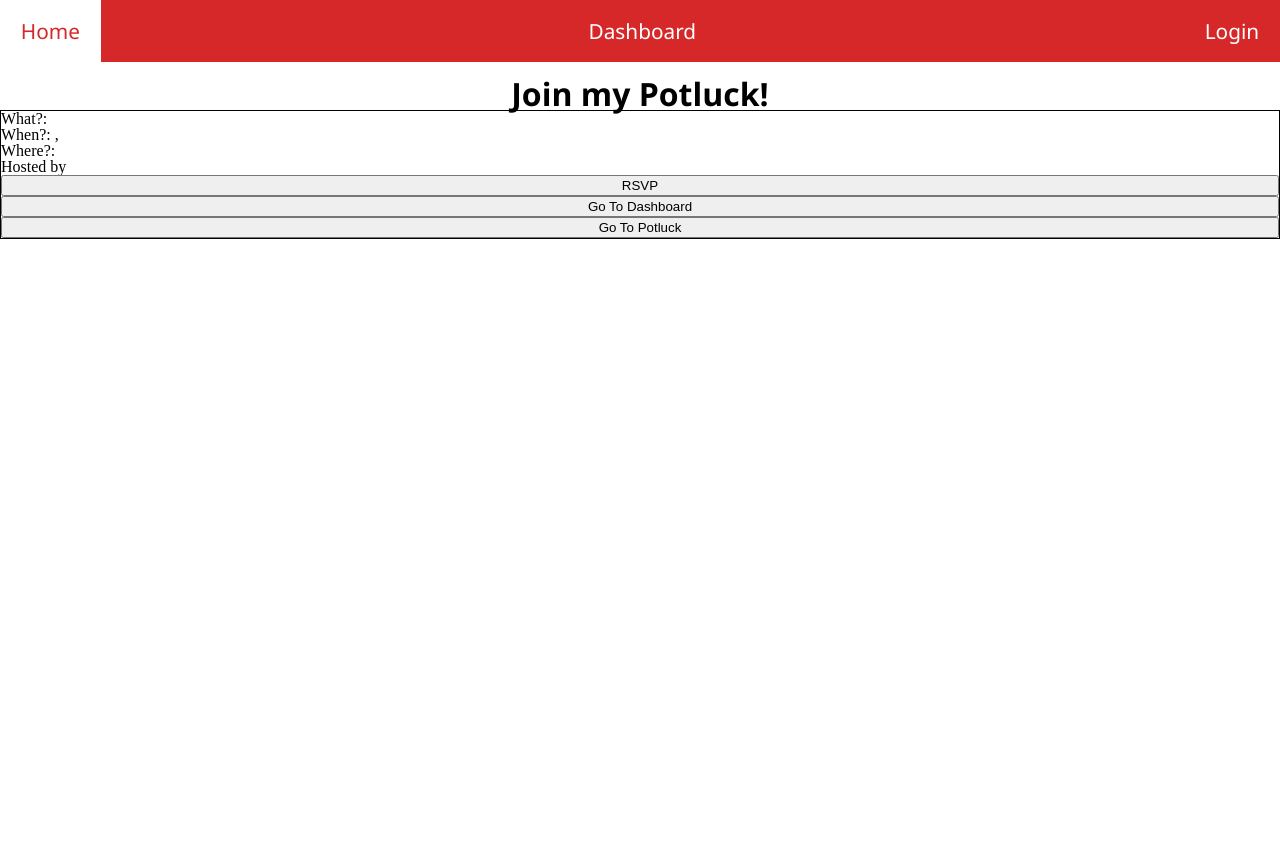
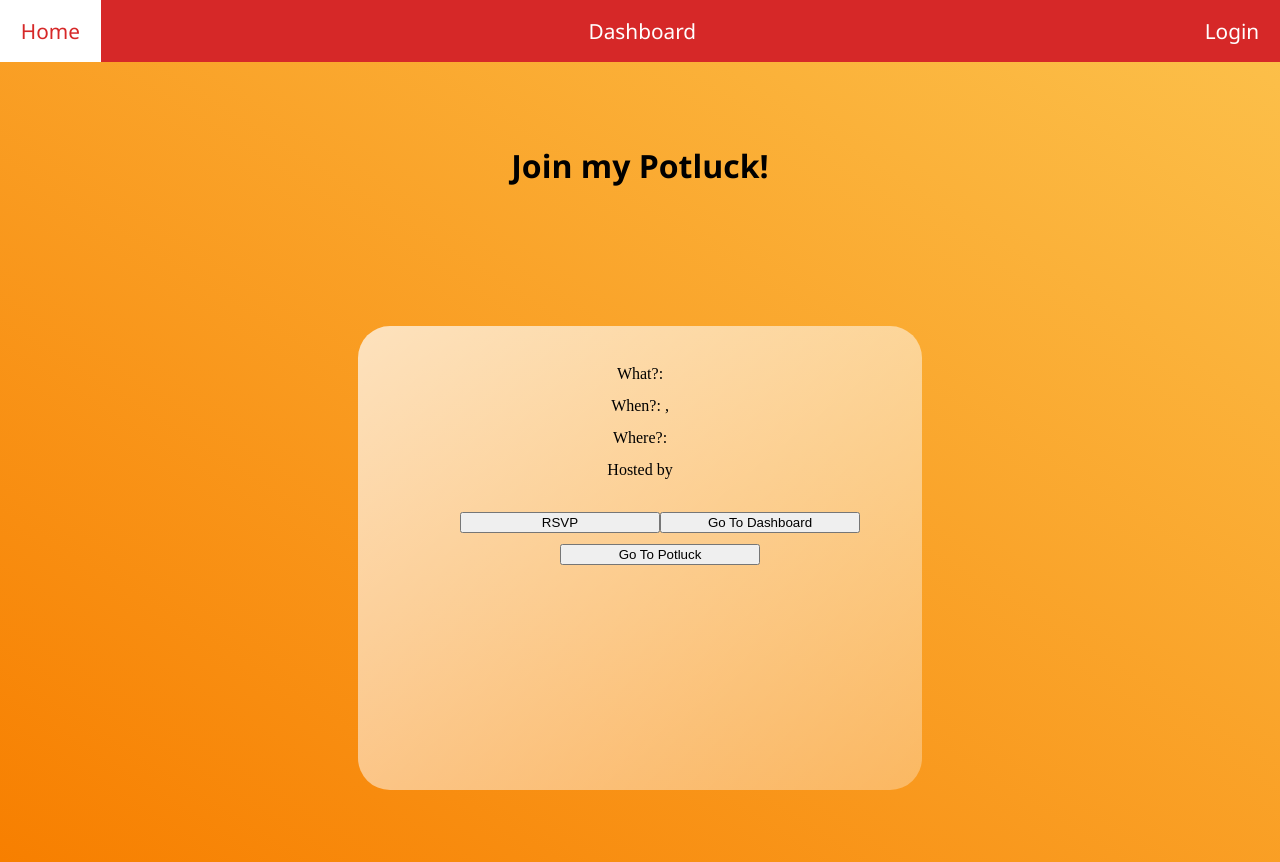
Before and after one commit to TT-WebFT-32-Potluck-Planner/front-end-for-java, a React (Create React App) app: page /invite/1 in a window 1280 px wide. Before the commit the page ends 800 px from the top, so only its background shows below. Built offline with nearby package versions, Linux system fonts and the light colour scheme; no server answers.

Commit message:
updated styling on invite page

```diff
--- a/src/components/FoodList.js
+++ b/src/components/FoodList.js
@@ -25,7 +25,6 @@ const FoodList =  props => {
         .catch(err => console.log(err));
     };
 
-    //checked by leah - good
     const addFood = e => {
         e.preventDefault();
         axiosWithAuth()
@@ -40,7 +39,6 @@ const FoodList =  props => {
             });
     };
 
-    // checked by leah - good
     const removeFood = e => {
         e.preventDefault();
         axiosWithAuth()
@@ -49,7 +47,6 @@ const FoodList =  props => {
             .catch(err => console.log(err.response.data));
     };
 
-    //checked by leah - good
     const claimFood = e => {
         axiosWithAuth()
           .patch(`api/potlucks/${potluckid}/items/${e.target.id}`)
@@ -57,15 +54,9 @@ const FoodList =  props => {
           .catch(err => console.log(err.response.data));
     };
 
-    //checked by leah - good
     useEffect(() => {
         setUserID(parseInt(localStorage.getItem('userID'), 10));
         getFoodList(potluckid);
-        axiosWithAuth()
-          .get(`/api/auth/users`)
-          .then(res => {
-        })
-          .catch(err => console.log(err.response.data.message));
     },[potluckid, potluckData]);
 
 
@@ -89,7 +80,7 @@ const FoodList =  props => {
                         <div className='table-cell' key={item.itemid}>
                             {item.user
                                 ? 'Claimed!'
-                                : <button id={item.itemid} onClick={claimFood}>Reserve</button>}
+                                : <button className="little-button" id={item.itemid} onClick={claimFood}>Reserve</button>}
                         </div>)
                     }
                 </div>
@@ -98,7 +89,7 @@ const FoodList =  props => {
                         <p>Remove?</p>
                         {foodItems.map(item =>
                         <div className='table-cell'>
-                            <button onClick={removeFood} id={item.itemid}>
+                            <button  className="little-button" onClick={removeFood} id={item.itemid}>
                                 Remove
                             </button>
                         </div>)}
--- a/src/components/Invite.js
+++ b/src/components/Invite.js
@@ -21,7 +21,6 @@ const Invite = () => {
     const [hostOrAttendee, setHostOrAttendee] = useState({host: false, attending: false});
 
     useEffect(() => {
-        //checked by leah, good
         setUserID(parseInt(localStorage.getItem('userID'), 10));
         axios
             .get(`https://my-potluck-planner.herokuapp.com/api/potlucks/potluckid/${potluckid}`)
@@ -63,13 +62,14 @@ const Invite = () => {
     };
 
     return (
-        <div>
+        <div className="invite-container">
             <h1>Join my Potluck!</h1>
             <div className='invitation'>
                 <p>What?: {potluckData.potluckname}</p>
                 <p>When?: {potluckData.date}, {potluckData.time}</p>
                 <p>Where?: {potluckData.location}</p>
                 <p>Hosted by {potluckData.user.username}</p>
+                <div className="rsvp">
                     {
                         hostOrAttendee.host
                         ? <h3>You are the organizer of this potluck!</h3>
@@ -92,6 +92,7 @@ const Invite = () => {
                         </>
                         : ''
                     }
+                </div>
                 <div>
                     {success}
                 </div>
@@ -101,23 +102,6 @@ const Invite = () => {
         </div>
 
     )
-        // } else {
-
-        //     return (
-        //         <div>
-        //             <h1>Join my Potluck!</h1>
-        //             <div className='invitation'>
-        //                 <p>What?: {potluckData.potluckname}</p>
-        //                 <p>When?: {potluckData.date}, {potluckData.time}</p>
-        //                 <p>Where?: {potluckData.location}</p>
-        //                 <p>Hosted by {potluckData.user.username}</p>
-        //                 {success || <button onClick={rsvp}>RSVP</button>}
-        //                 {success && <button onClick={routeToDashboard}>Go To Dashboard</button>}
-        //                 {success && <button onClick={routeToPotluck}>Go To Potluck</button>}
-        //             </div>
-        //         </div>
-        //     )
-        // }
 
 }
 
--- a/src/index.css
+++ b/src/index.css
@@ -215,8 +215,9 @@ main {
 
 .card {
   background: white;
-  min-height: 70vh;
+  /* min-height: 70vh; */
   width: 40%;
+  min-width: 320px;
   position: relative;
   bottom: 1rem;
   background: linear-gradient(
@@ -225,6 +226,9 @@ main {
     rgba(255, 255, 255, .3));
   border-radius: 2rem;
   text-align: center;
+  margin-top: 30px;
+  margin-bottom: 100px;
+  padding-bottom: 30px;
 }
 
 .food-items button {
@@ -240,24 +244,24 @@ main {
   display: block;
   margin: 0 auto;
   margin-top: 1rem;
-  margin-bottom: 1rem;
   color: blue;
   text-align: center;
 }
 
 #copy {
   display: block;
-  margin: 0 auto;
+  margin: .5rem auto 0 auto;
   background-color: royalblue;
   border-radius: 6px;
-  padding: .4rem;
+  padding: .2rem;
+  font-size: .8rem;
 }
 
 .food-items {
   text-align: center;
   font-family:'Segoe UI', Tahoma, Geneva, Verdana, sans-serif;
   position: relative;
-  bottom: 3rem;
+  padding: 0;
 }
 
 .card h1 {
@@ -291,11 +295,7 @@ main {
   margin-top: 0.5rem;
 }
 
-.food-items {
-  padding: 95px 0;
-}
-
-.food-items button {
+.food-items button.little-button {
   background-color: red;
   color: white;
   padding: 2px;
@@ -413,3 +413,35 @@ main {
   margin-bottom: 1.5rem;
   text-decoration: underline 5px dodgerblue;
 }
+/* Invite container */
+.invite-container {
+  min-height: 100vh;
+  background: linear-gradient(to right top, #f77f00, #fcbf49);
+  display: flex;
+  justify-content: center;
+  align-items: center;
+  flex-wrap: wrap;
+}
+.invite-container h1 {
+  width: 100%;
+}
+.invitation {
+  width: 500px;
+  max-width: 90%;
+  min-height: 50vh;
+  border: none;
+  border-radius: 2rem;
+  background: linear-gradient( to right bottom, rgba(255, 255, 255, .7), rgba(255, 255, 255, .3));
+  padding: 2rem;
+  line-height: 2;
+  text-align: center;
+}
+.invitation button {
+  width: 40%;
+  min-width: 70px;
+}
+.invitation .rsvp {
+  margin: 0 auto;
+  padding: 20px;
+  width: 100%;
+}
```
Lines whose indentation alone changed are shown as unchanged.
